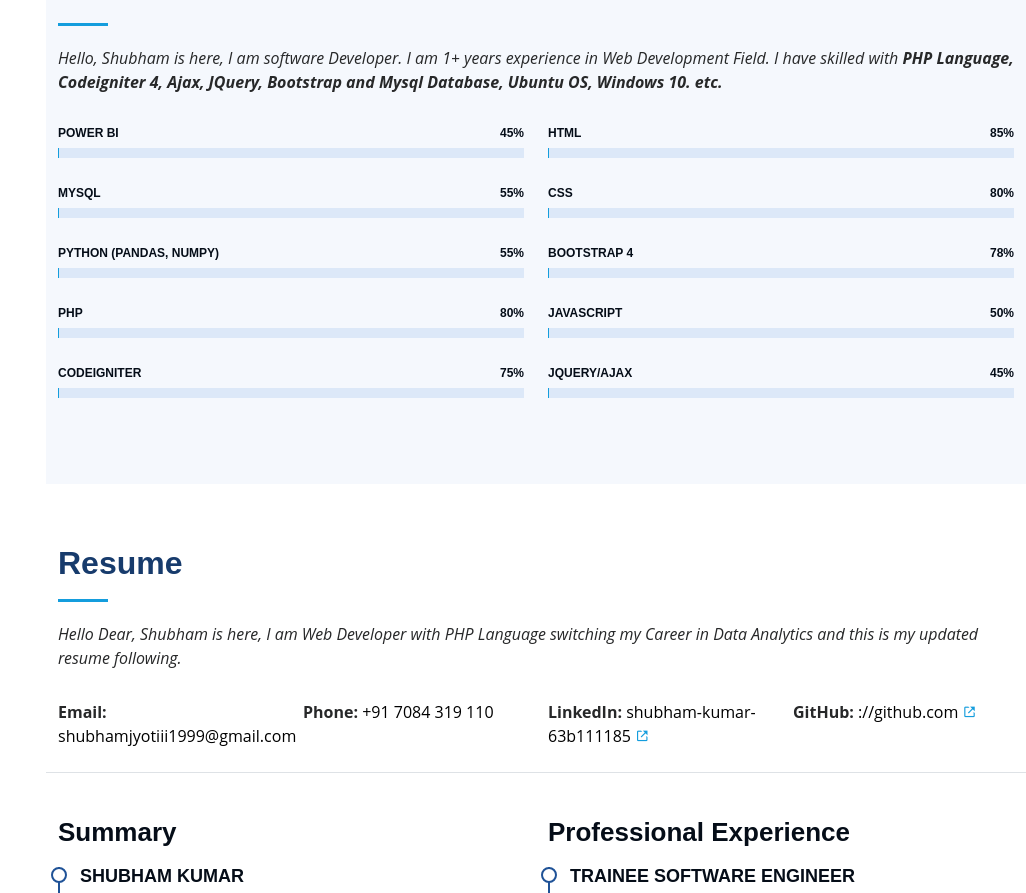
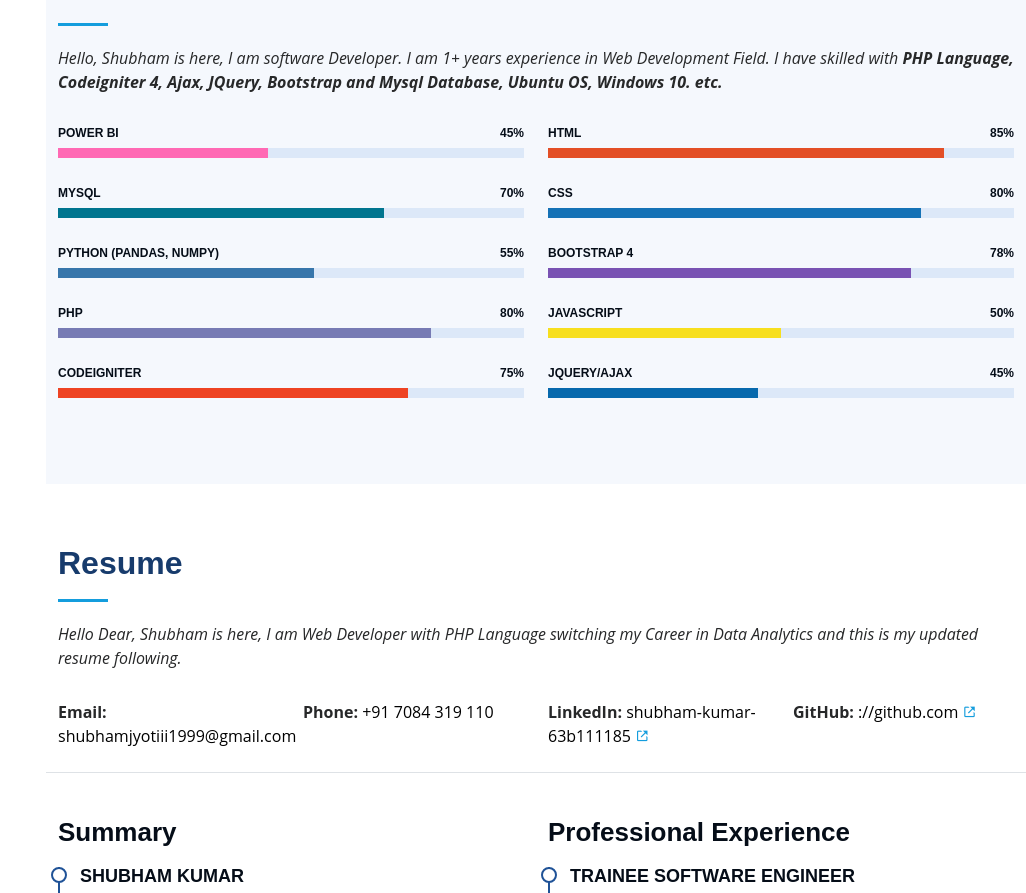
Before and after one commit to Github-9110/shubhfolio, a React (Vite) app: page / in a window 1280 px wide. Shown: the part 1870-2763 px from the top of the page, without its empty margins (254-1280 px from the left). Built offline with nearby package versions, Linux system fonts and the light colour scheme.

Commit message:
A Skill section colors

```diff
--- a/src/components/Skillsection.jsx
+++ b/src/components/Skillsection.jsx
@@ -1,9 +1,24 @@
 import React from 'react'
 
 export default function Skillsection() {
+  const skillsLeft = [
+    { name: "Power BI", value: 45, color: "#ff69b4" }, // Set to Pink
+    { name: "Mysql", value: 70, color: "#00758f" },
+    { name: "Python (Pandas, NumPy)", value: 55, color: "#3776ab" },
+    { name: "PHP", value: 80, color: "#777bb4" },
+    { name: "Codeigniter", value: 75, color: "#ee4323" }
+  ];
+
+  const skillsRight = [
+    { name: "HTML", value: 85, color: "#e34f26" },
+    { name: "CSS", value: 80, color: "#1572b6" },
+    { name: "Bootstrap 4", value: 78, color: "#7952b3" },
+    { name: "JavaScript", value: 50, color: "#f7df1e" },
+    { name: "JQuery/Ajax", value: 45, color: "#0769ad" }
+  ];
+
   return (
     <>
-      {/* <!-- ======= Skills Section ======= --> */}
       <section id="skills" className="skills section-bg">
         <div className="container">
 
@@ -16,85 +31,48 @@ export default function Skillsection() {
 
           <div className="row skills-content">
 
+            {/* Left Column */}
             <div className="col-lg-6" data-aos="fade-up" data-aos-delay="100">
-              <div className="progress">
-              <span className="skill">Power BI <i className="val">45%</i></span>
+              {skillsLeft.map((skill, index) => (
+                <div className="progress" key={index}>
+                  <span className="skill">{skill.name} <i className="val">{skill.value}%</i></span>
                   <div className="progress-bar-wrap">
-                <div className="progress-bar" role="progressbar" aria-valuenow="40" aria-valuemin="0" aria-valuemax="100"></div>
+                    <div
+                      className="progress-bar"
+                      role="progressbar"
+                      style={{ width: `${skill.value}%`, backgroundColor: skill.color }}
+                      aria-valuenow={skill.value}
+                      aria-valuemin="0"
+                      aria-valuemax="100"
+                    ></div>
                   </div>
                 </div>
-            <div className="progress">
-              <span className="skill">Mysql <i className="val">55%</i></span>
+              ))}
+            </div>
+
+            {/* Right Column */}
+            <div className="col-lg-6" data-aos="fade-up">
+              {skillsRight.map((skill, index) => (
+                <div className="progress" key={index}>
+                  <span className="skill">{skill.name} <i className="val">{skill.value}%</i></span>
                   <div className="progress-bar-wrap">
-                <div className="progress-bar" role="progressbar" aria-valuenow="55" aria-valuemin="0" aria-valuemax="100"></div>
+                    <div
+                      className="progress-bar"
+                      role="progressbar"
+                      style={{ width: `${skill.value}%`, backgroundColor: skill.color }}
+                      aria-valuenow={skill.value}
+                      aria-valuemin="0"
+                      aria-valuemax="100"
+                    ></div>
                   </div>
                 </div>
-             <div className="progress">
-              <span className="skill">Python (Pandas, NumPy) <i className="val">55%</i></span>
-              <div className="progress-bar-wrap">
-                <div className="progress-bar" role="progressbar" aria-valuenow="55" aria-valuemin="0" aria-valuemax="100"></div>
-              </div>
-            </div>
-
-            <div className="progress">
-              <span className="skill">PHP <i className="val">80%</i></span>
-              <div className="progress-bar-wrap">
-                <div className="progress-bar" role="progressbar" aria-valuenow="80" aria-valuemin="0" aria-valuemax="100"></div>
-              </div>
-            </div>
-
-            <div className="progress">
-              <span className="skill">Codeigniter <i className="val">75%</i></span>
-              <div className="progress-bar-wrap">
-                <div className="progress-bar" role="progressbar" aria-valuenow="75" aria-valuemin="0" aria-valuemax="100"></div>
-              </div>
-            </div>
-
-
-          </div>
-
-          <div className="col-lg-6" data-aos="fade-up">
-
-            <div className="progress">
-              <span className="skill">HTML <i className="val">85%</i></span>
-              <div className="progress-bar-wrap">
-                <div className="progress-bar" role="progressbar" aria-valuenow="85" aria-valuemin="0" aria-valuemax="100"></div>
-              </div>
-            </div>
-
-            <div className="progress">
-              <span className="skill">CSS <i className="val">80%</i></span>
-              <div className="progress-bar-wrap">
-                <div className="progress-bar" role="progressbar" aria-valuenow="75" aria-valuemin="0" aria-valuemax="100"></div>
-              </div>
-            </div>
-            <div className="progress">
-              <span className="skill">Bootstrap 4 <i className="val">78%</i></span>
-              <div className="progress-bar-wrap">
-                <div className="progress-bar" role="progressbar" aria-valuenow="72" aria-valuemin="0" aria-valuemax="100"></div>
-              </div>
-            </div>
-            <div className="progress">
-              <span className="skill">JavaScript <i className="val">50%</i></span>
-              <div className="progress-bar-wrap">
-                <div className="progress-bar" role="progressbar" aria-valuenow="50" aria-valuemin="0" aria-valuemax="100"></div>
-              </div>
-            </div>
-
-            <div className="progress">
-              <span className="skill">JQuery/Ajax <i className="val">45%</i></span>
-              <div className="progress-bar-wrap">
-                <div className="progress-bar" role="progressbar" aria-valuenow="45" aria-valuemin="0" aria-valuemax="100"></div>
-              </div>
-            </div>
+              ))}
             </div>
 
           </div>
 
         </div>
       </section>
-    {/* <!-- End Skills Section --> */}
-
     </>
   )
 }
```
Lines whose indentation alone changed are shown as unchanged.
